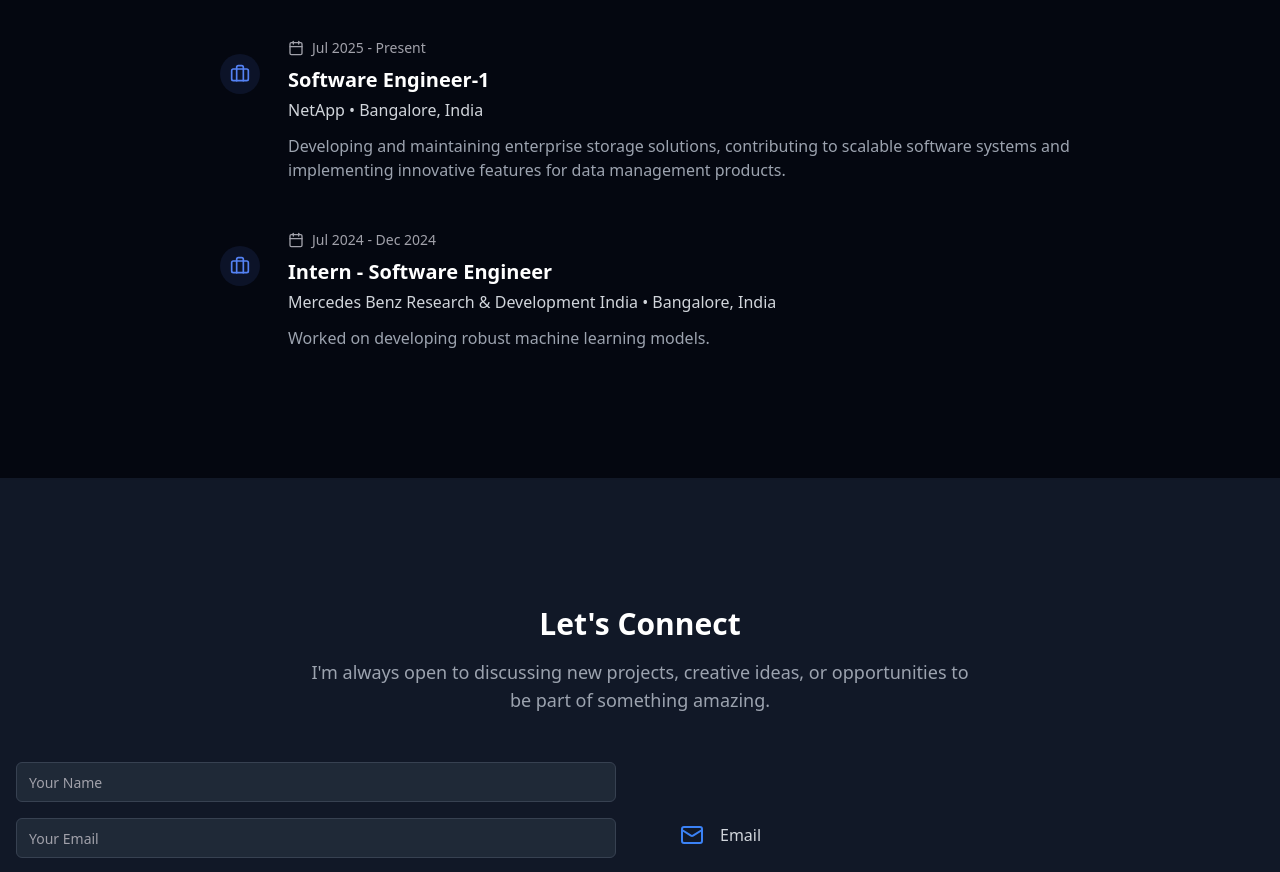
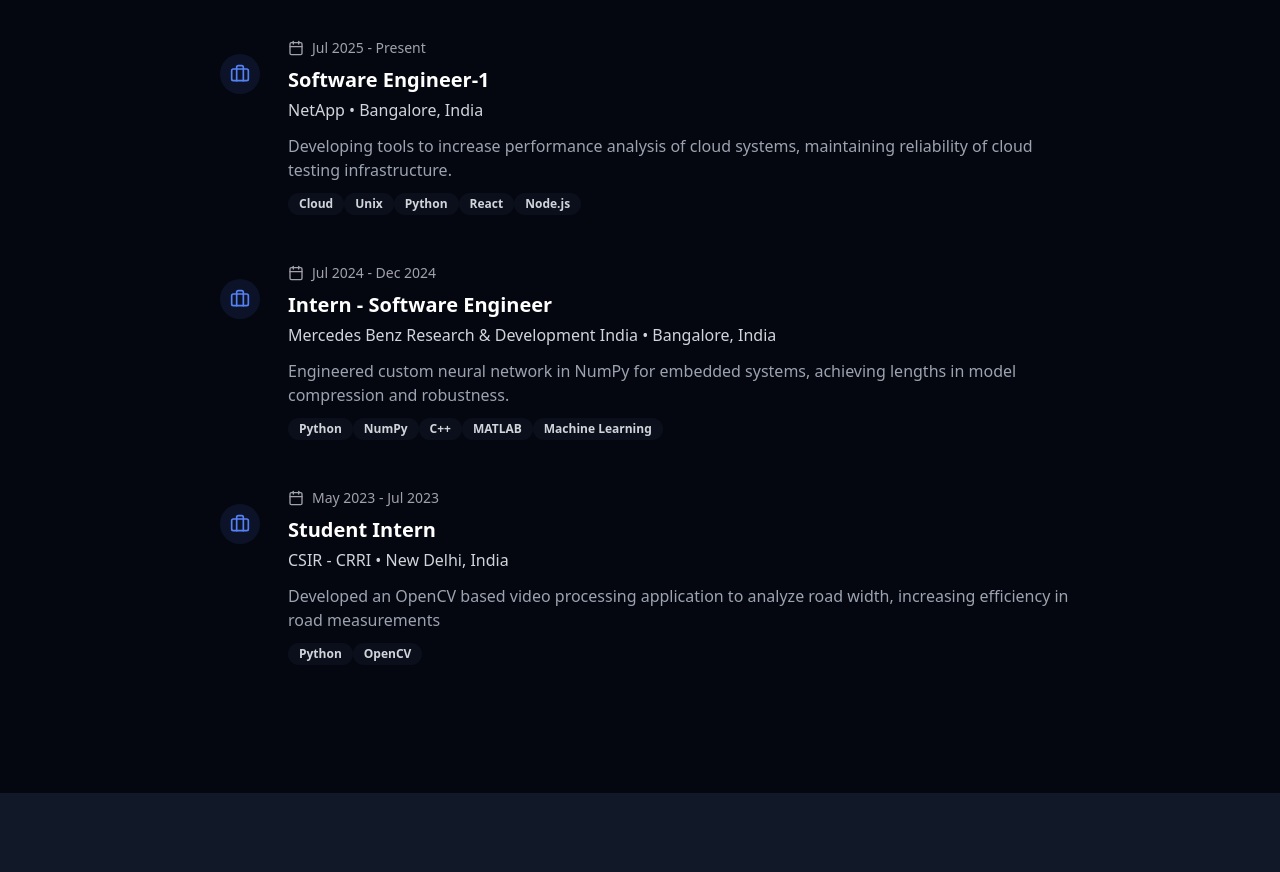
Before and after one commit to sh-rest/sh-rest.github.io, a React (Vite) app: page / in a window 1280 px wide. Shown: the part 2480-3352 px from the top of the page. Built offline with nearby package versions, Linux system fonts and the light colour scheme; the HTML template or start-up script is replaced by a standard one.

Commit message:
Added experiences, added no Github button functionality from projects

```diff
--- a/src/components/sections/Experience.jsx
+++ b/src/components/sections/Experience.jsx
@@ -1,6 +1,7 @@
 import React from 'react'
 import { motion } from 'framer-motion'
 import { Briefcase, Calendar } from 'lucide-react'
+import { Badge } from '@/components/ui/badge'
 import { format } from 'date-fns'
 import experienceData from '@/data/experience.json'
 
@@ -92,6 +93,13 @@
                 <p className="ttext-sm text-gray-600 dark:text-gray-400 mt-2">
                   {exp.description}
                 </p>
+                <div className="mt-2">
+                    {exp.tech_stack.map((tech) => (
+                      <Badge key={tech} variant="secondary" className="bg-gray-100 text-gray-800 dark:bg-gray-900/50 dark:text-gray-300">
+                        {tech}
+                      </Badge>
+                  ))}
+                </div>
               </motion.div>
             </motion.div>
           ))}
--- a/src/components/sections/Projects.jsx
+++ b/src/components/sections/Projects.jsx
@@ -20,15 +20,17 @@
       <h3 className="text-xl font-bold text-gray-900 dark:text-white mb-2">{project.title}</h3>
       <div className="flex flex-wrap items-start mb-4 min-h-[3.5rem]">
         <p className="text-gray-600 dark:text-gray-400 text-sm flex-1 break-words mr-2">{project.description}</p>
+        {project.project_url && (
           <Button
             asChild
             variant="secondary"
             className="w-14 h-14 rounded-full flex items-center justify-center bg-gray-200 dark:bg-gray-700"
           >
-          <a href="#" target="_blank" rel="noopener noreferrer">
+            <a href={project.project_url} target="_blank" rel="noopener noreferrer">
               <Github className="h-7 w-7 text-gray-700 dark:text-gray-200" />
             </a>
           </Button>
+        )}
       </div>
       <div className="mb-4 flex flex-wrap gap-2">
         {project.tech_stack.map((tech) => (
--- a/src/data/experience.json
+++ b/src/data/experience.json
@@ -5,7 +5,8 @@
     "location": "Bangalore, India",
     "start_date": "2025-07-28",
     "end_date": null,
-    "description": "Developing and maintaining enterprise storage solutions, contributing to scalable software systems and implementing innovative features for data management products."
+    "description": "Developing tools to increase performance analysis of cloud systems, maintaining reliability of cloud testing infrastructure.",
+    "tech_stack": ["Cloud", "Unix", "Python", "React", "Node.js"]
   },
   {
     "role": "Intern - Software Engineer",
@@ -13,6 +14,16 @@
     "location": "Bangalore, India",
     "start_date": "2024-07-13",
     "end_date": "2024-12-20",
-    "description": "Worked on developing robust machine learning models."
+    "description": "Engineered custom neural network in NumPy for embedded systems, achieving lengths in model compression and robustness.",
+    "tech_stack": ["Python", "NumPy", "C++", "MATLAB", "Machine Learning"]
+  },
+  {
+    "role": "Student Intern",
+    "company": "CSIR - CRRI",
+    "location": "New Delhi, India",
+    "start_date": "2023-05-15",
+    "end_date": "2023-07-15",
+    "description": "Developed an OpenCV based video processing application to analyze road width, increasing efficiency in road measurements",
+    "tech_stack": ["Python", "OpenCV"]
   }
 ]
```
Lines whose indentation alone changed are shown as unchanged.
